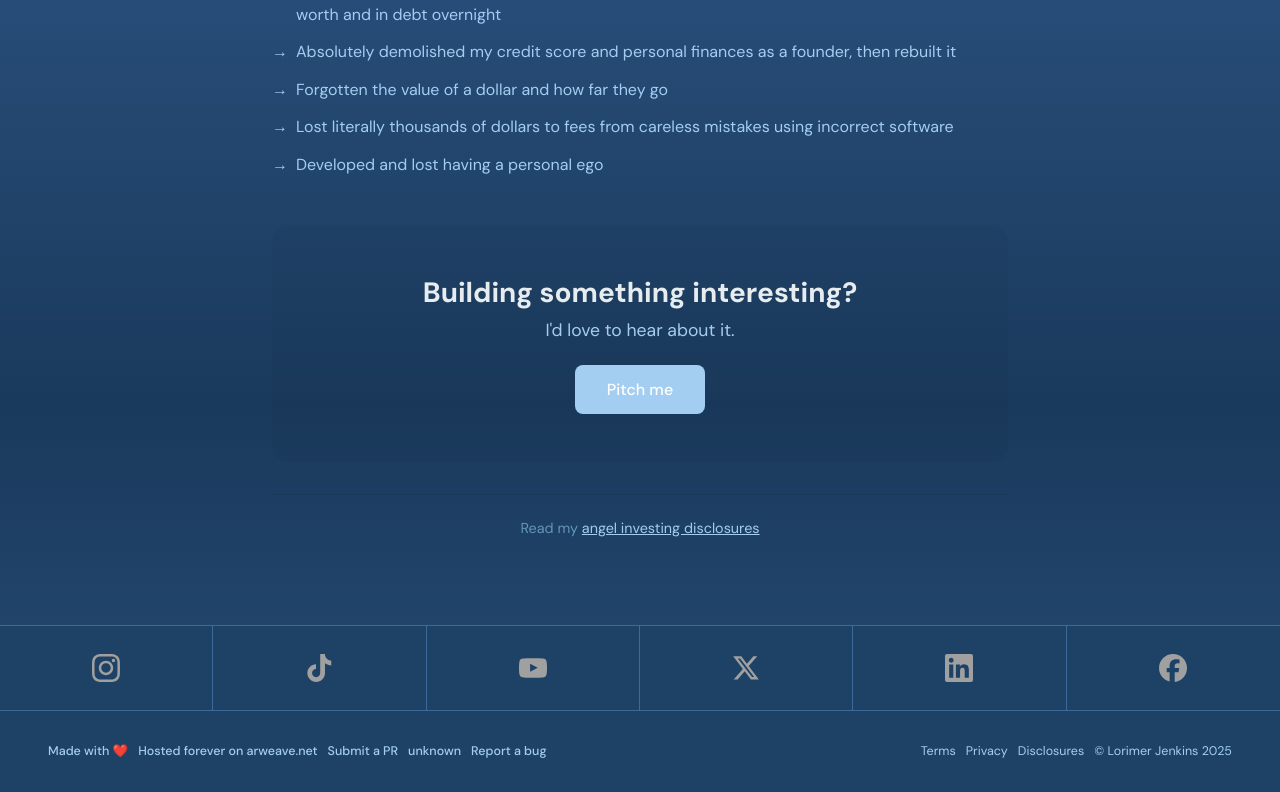
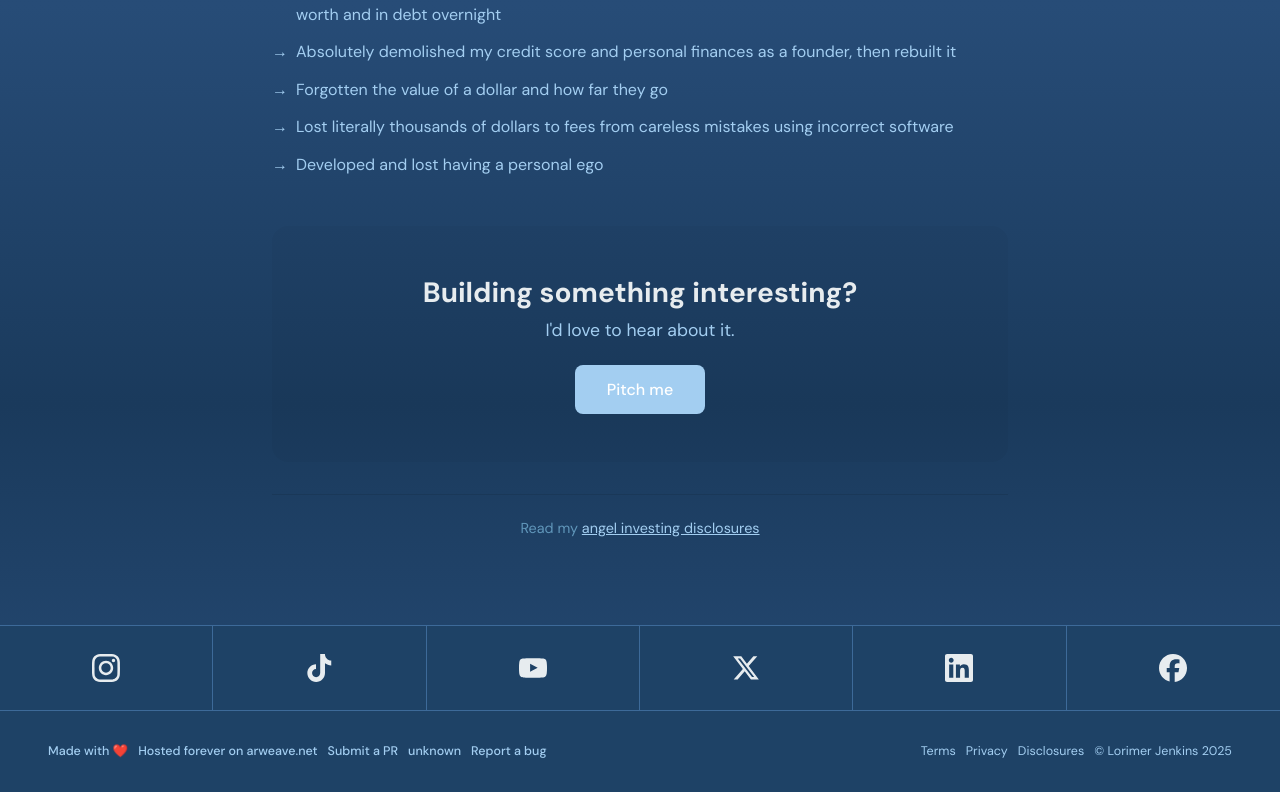
Before and after one commit to LorimerJenkins/personal-website, a Next.js app: page /angel in a window 1280 px wide. Shown: the part 2795-3587 px from the top of the page. Built offline with nearby package versions, Linux system fonts and the light colour scheme.

Commit message:
chore: misc styling

```diff
--- a/src/components/Footer/Footer.module.css
+++ b/src/components/Footer/Footer.module.css
@@ -16,7 +16,6 @@
   align-items: center;
   justify-content: center;
   padding: 1.75rem 1rem;
-  color: var(--text-primary);
   text-decoration: none;
   transition: all 0.2s ease;
   border-right: 1px solid var(--border-subtle);
@@ -32,6 +31,7 @@
 
 .socialLink:hover .socialIcon {
   transform: scale(1.1);
+  background-color: var(--accent-primary);
 }
 
 .socialLink:focus-visible {
@@ -40,9 +40,19 @@
 }
 
 .socialIcon {
+  display: block;
   width: 28px;
   height: 28px;
-  transition: transform 0.2s ease;
+  background-color: var(--text-primary);
+  -webkit-mask-size: contain;
+  mask-size: contain;
+  -webkit-mask-repeat: no-repeat;
+  mask-repeat: no-repeat;
+  -webkit-mask-position: center;
+  mask-position: center;
+  transition:
+    transform 0.2s ease,
+    background-color 0.2s ease;
 }
 
 /* Footer Content */
--- a/src/components/Footer/Footer.tsx
+++ b/src/components/Footer/Footer.tsx
@@ -1,7 +1,6 @@
 "use client";
 import styles from "./Footer.module.css";
 import { useTranslation } from "@/hooks/useTranslation";
-import Image from "next/image";
 
 const Footer = () => {
   const gitHash = process.env.NEXT_PUBLIC_GIT_HASH || "unknown";
@@ -24,28 +23,32 @@ const Footer = () => {
   const socialLinks = [
     {
       name: "Instagram",
-      icon: "instagram.svg",
+      icon: "/images/icons/social-media/instagram.svg",
       url: "https://www.instagram.com/lorimer_jenkins",
     },
     {
       name: "TikTok",
-      icon: "tiktok.svg",
+      icon: "/images/icons/social-media/tiktok.svg",
       url: "https://www.tiktok.com/@lorimer.jenkins",
     },
     {
       name: "YouTube",
-      icon: "youtube.svg",
+      icon: "/images/icons/social-media/youtube.svg",
       url: "https://www.youtube.com/@lorimerjenkins",
     },
-    { name: "X", icon: "x.svg", url: "https://x.com/lorimer_jenkins" },
+    {
+      name: "X",
+      icon: "/images/icons/social-media/x.svg",
+      url: "https://x.com/lorimer_jenkins",
+    },
     {
       name: "LinkedIn",
-      icon: "linkedin.svg",
+      icon: "/images/icons/social-media/linkedin.svg",
       url: "https://www.linkedin.com/in/lorimerjenkins",
     },
     {
       name: "Facebook",
-      icon: "facebook.svg",
+      icon: "/images/icons/social-media/facebook.svg",
       url: "https://www.facebook.com/lorimerjenkins",
     },
   ];
@@ -62,12 +65,12 @@ const Footer = () => {
             target="_blank"
             rel="noopener noreferrer"
           >
-            <Image
-              src={`/images/icons/social-media/${social.icon}`}
-              alt={social.name}
-              width={28}
-              height={28}
+            <span
               className={styles.socialIcon}
+              style={{
+                WebkitMaskImage: `url(${social.icon})`,
+                maskImage: `url(${social.icon})`,
+              }}
             />
           </a>
         ))}
```
Also changed, not shown: 1 other file (tests, documents, lock files or other folders).
